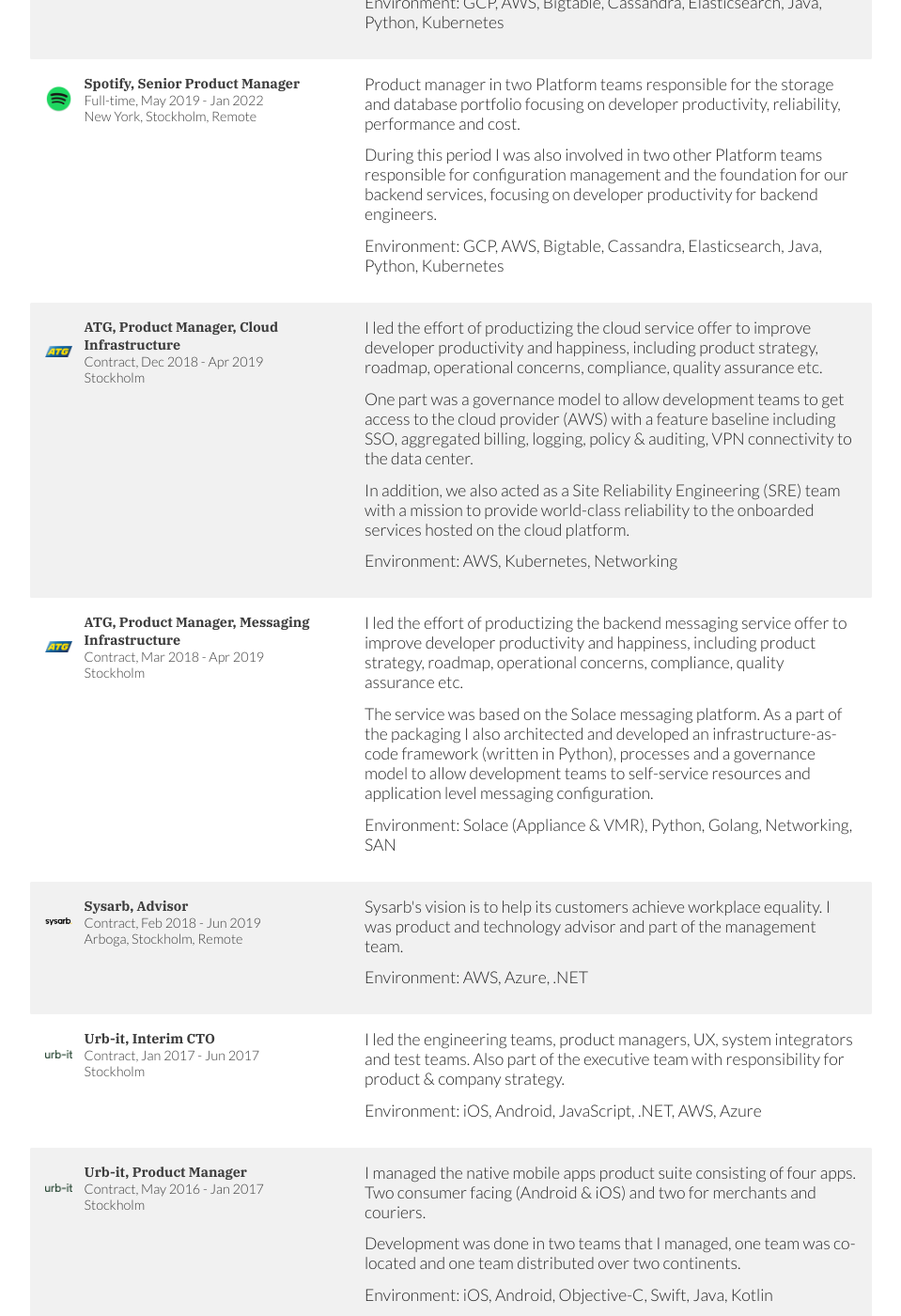
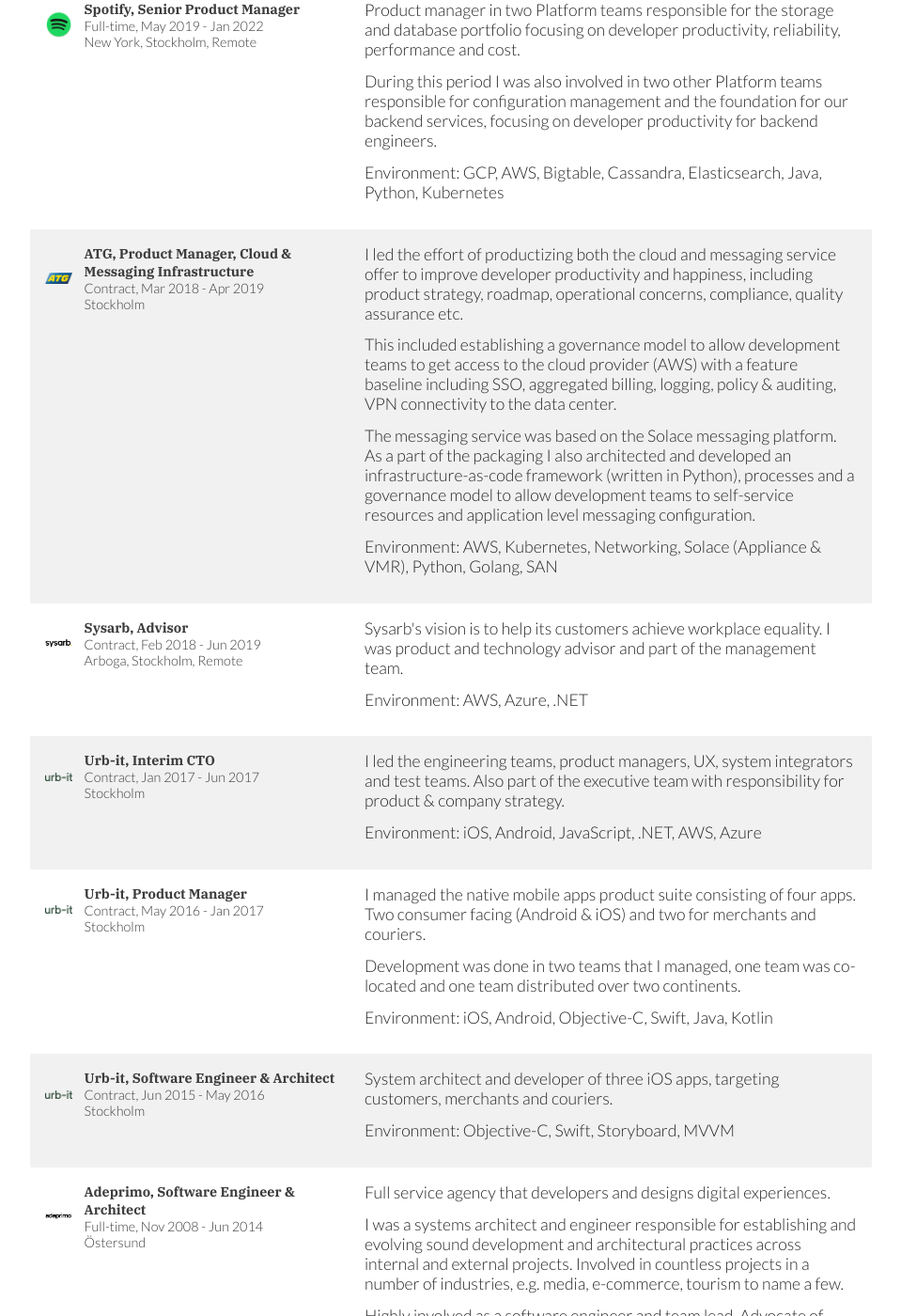
Before and after one commit to simonnordberg/simonnordberg.github.io, a Jekyll site: the page built from resume.md, in a window 1280 px wide and 1400 px high, scrolled down 2169 px. Shown: the whole window at 94% size, without its empty margins (160-1119 px from the left). Built offline with Jekyll 4.4.1, drawn with Linux system fonts in a browser that asks for light colours; our own code applies the rules of GitHub Pages for plain Markdown files; some of the changed text lies outside the part shown.

Commit message:
Consolidate periods

```diff
--- a/resume.md
+++ b/resume.md
@@ -144,29 +144,9 @@ class: resume
         <li>
           <article class="experience atg">
             <header>
-              <h3>AB Trav och Galopp</h3>
+              <h3>ATG, Product Manager (contract)</h3>
               <time>Mar 2018 - Apr 2019</time>
             </header>
-            <section>
-              <ul>
-                <li>
-                  <article>
-                    <header>
-                      <h4>Product Manager, Cloud Infrastructure (contract)</h4>
-                      <time>Dec 2018 - Apr 2019</time>
-                    </header>
-                  </article>
-                </li>
-                <li>
-                  <article>
-                    <header>
-                      <h4>Product Manager, Messaging Infrastructure (contract)</h4>
-                      <time>Mar 2018 - Apr 2019</time>
-                    </header>
-                  </article>
-                </li>
-              </ul>
-            </section>
           </article>
         </li>
         <li>
@@ -232,7 +212,7 @@ class: resume
         <li>
           <article class="experience roxen">
             <header>
-              <h3>Roxen Internet Software, Developer</h3>
+              <h3>Roxen Internet Software, Software Engineer</h3>
               <time>Aug 2006 - Nov 2007</time>
             </header>
           </article>
@@ -402,36 +382,7 @@ class: resume
     <div class="grid-item">
       <article class="experience atg">
         <header>
-          <h3>ATG, Product Manager, Cloud Infrastructure</h3>
-          <time>Contract, Dec 2018 - Apr 2019</time>
-          <p>Stockholm</p>
-        </header>
-      </article>
-    </div>
-    <div class="grid-item">
-      <p>
-        I led the effort of productizing the cloud service offer to improve developer productivity and
-        happiness, including product strategy, roadmap, operational concerns, compliance, quality assurance etc.
-      </p>
-      <p>
-        One part was a governance model to allow development teams to get access to the cloud provider (AWS)
-        with a feature baseline including SSO, aggregated billing, logging, policy & auditing, VPN connectivity
-        to the data center.
-      </p>
-      <p>
-        In addition, we also acted as a Site Reliability Engineering (SRE) team with a mission to provide
-        world-class reliability to the onboarded services hosted on the cloud platform.
-      </p>
-      <p>
-        Environment: AWS, Kubernetes, Networking
-      </p>
-    </div>
-  </div>
-  <div class="grid-container">
-    <div class="grid-item">
-      <article class="experience atg">
-        <header>
-          <h3>ATG, Product Manager, Messaging Infrastructure</h3>
+          <h3>ATG, Product Manager, Cloud & Messaging Infrastructure</h3>
           <time>Contract, Mar 2018 - Apr 2019</time>
           <p>Stockholm</p>
         </header>
@@ -439,17 +390,21 @@ class: resume
     </div>
     <div class="grid-item">
       <p>
-        I led the effort of productizing the backend messaging service offer to improve developer productivity
-        and happiness, including product strategy, roadmap, operational concerns, compliance, quality assurance
-        etc.
+        I led the effort of productizing both the cloud and messaging service offer to improve developer productivity and
+        happiness, including product strategy, roadmap, operational concerns, compliance, quality assurance etc.
       </p>
       <p>
-        The service was based on the Solace messaging platform. As a part of the packaging I also architected
+        This included establishing a governance model to allow development teams to get access to the cloud provider (AWS)
+        with a feature baseline including SSO, aggregated billing, logging, policy & auditing, VPN connectivity
+        to the data center.
+      </p>
+      <p>
+        The messaging service was based on the Solace messaging platform. As a part of the packaging I also architected
         and developed an infrastructure-as-code framework (written in Python), processes and a governance model
         to allow development teams to self-service resources and application level messaging configuration.
       </p>
       <p>
-        Environment: Solace (Appliance & VMR), Python, Golang, Networking, SAN
+        Environment: AWS, Kubernetes, Networking, Solace (Appliance & VMR), Python, Golang, SAN
       </p>
     </div>
   </div>
```
Also changed, not shown: other parts of resume.md (+2 -2 lines).
